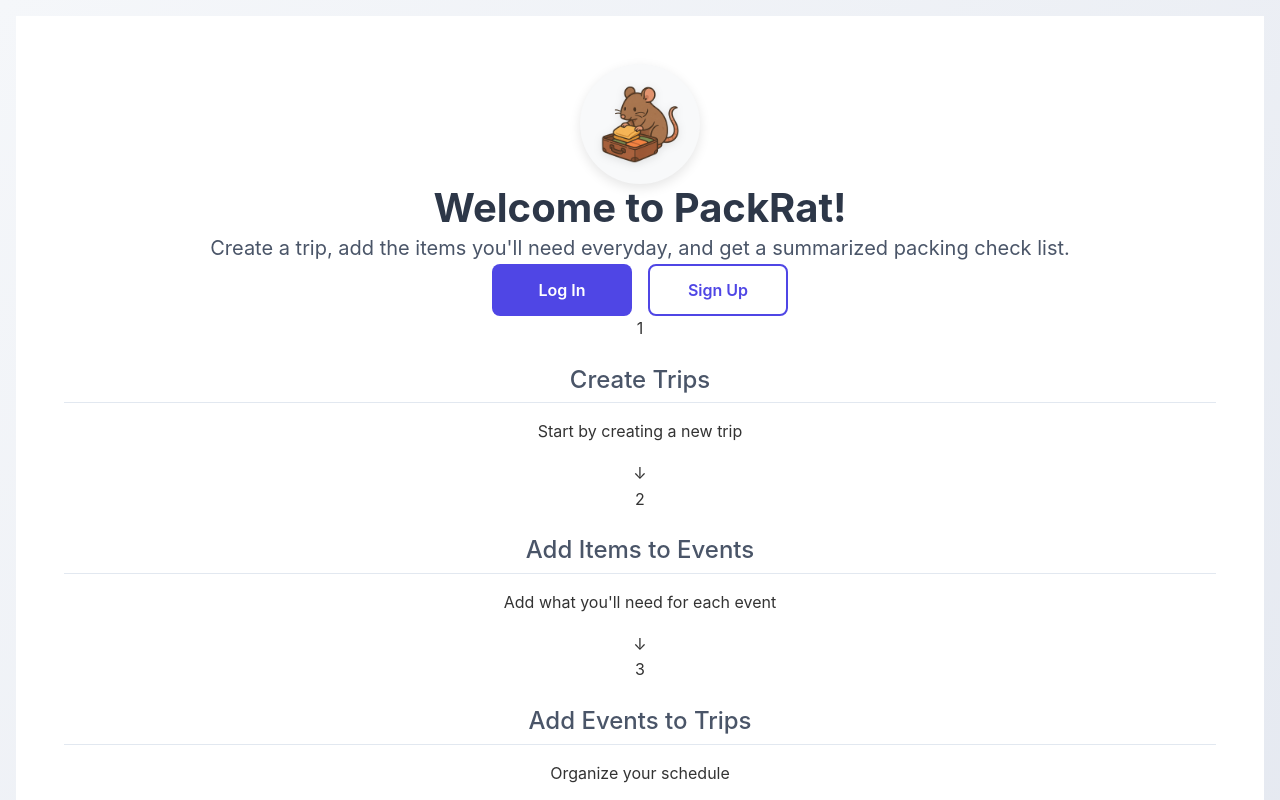
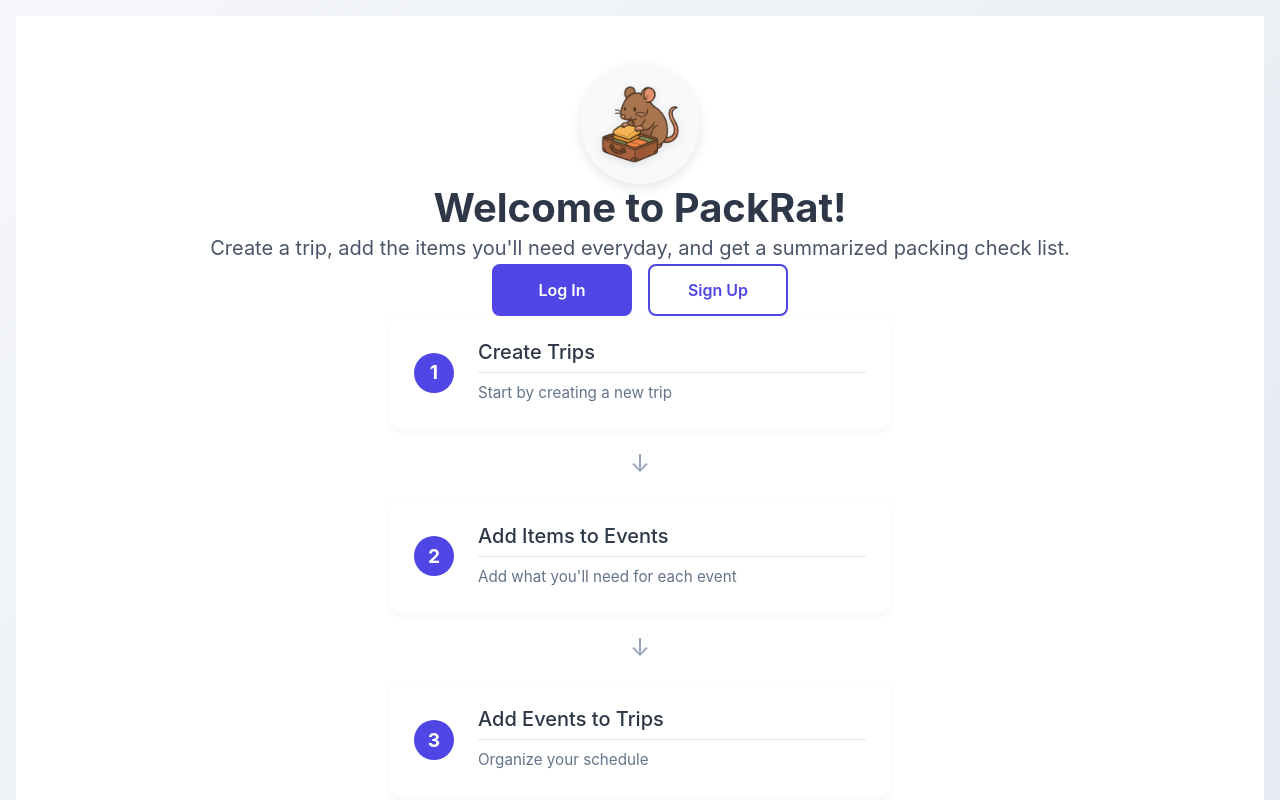
Before and after one commit to isalau/Pack-Rat, a React (Create React App) app in the folder pack-rat/: page / in a window 1280 px wide. Shown: the top 800 px of the page. Built offline with nearby package versions, Linux system fonts and the light colour scheme; no server answers.

Commit message:
Update LandingPage.css

```diff
--- a/pack-rat/src/components/landing/LandingPage.css
+++ b/pack-rat/src/components/landing/LandingPage.css
@@ -103,33 +103,80 @@ h1 {
   box-shadow: 0 4px 12px rgba(79, 70, 229, 0.1);
 }
 
-.features {
-  display: grid;
-  grid-template-columns: repeat(auto-fit, minmax(250px, 1fr));
-  gap: 1.5rem;
+.steps {
+  max-width: 800px;
   margin: 3rem auto 0;
   padding: 2rem 1.5rem;
-  text-align: left;
-  max-width: 1200px;
-  background-color: #f8fafc;
+  text-align: center;
   width: 100%;
 }
 
-.feature {
+.step {
+  display: flex;
+  align-items: center;
+  background: white;
+  border-radius: 12px;
   padding: 1.5rem;
-  background: #f8fafc;
-  border-radius: 12px;
-  transition: transform 0.2s ease;
+  margin: 0 auto;
+  max-width: 500px;
+  box-shadow: 0 2px 8px rgba(0, 0, 0, 0.05);
 }
 
-.feature:hover {
-  transform: translateY(-4px);
+.step-icon {
+  width: 40px;
+  height: 40px;
+  background-color: #4f46e5;
+  color: white;
+  border-radius: 50%;
+  display: flex;
+  align-items: center;
+  justify-content: center;
+  font-weight: bold;
+  font-size: 1.2rem;
+  margin-right: 1.5rem;
+  flex-shrink: 0;
 }
 
-.feature h3 {
+.step-content {
+  text-align: left;
+  flex-grow: 1;
+}
+
+.step h3 {
   color: #2d3748;
-  margin-bottom: 0.5rem;
+  margin: 0 0 0.5rem 0;
   font-size: 1.25rem;
+}
+
+.step p {
+  color: #64748b;
+  margin: 0;
+  font-size: 0.95rem;
+}
+
+.step-arrow {
+  padding: 1rem 0;
+  color: #94a3b8;
+  font-size: 1.5rem;
+  display: flex;
+  justify-content: center;
+  align-items: center;
+}
+
+.arrow-down {
+  animation: bounce 2s infinite;
+}
+
+@keyframes bounce {
+  0%, 20%, 50%, 80%, 100% {
+    transform: translateY(0);
+  }
+  40% {
+    transform: translateY(5px);
+  }
+  60% {
+    transform: translateY(3px);
+  }
 }
 
 .feature p {
@@ -144,7 +191,21 @@ h1 {
     padding: 2rem 0;
   }
 
-  .landing-content > *:not(.features) {
+  .step {
+    flex-direction: column;
+    text-align: center;
+    padding: 1.5rem 1rem;
+  }
+
+  .step-icon {
+    margin: 0 0 1rem 0;
+  }
+
+  .step-content {
+    text-align: center;
+  }
+
+  .landing-content > *:not(.steps) {
     padding: 0 1rem;
   }
 
```
